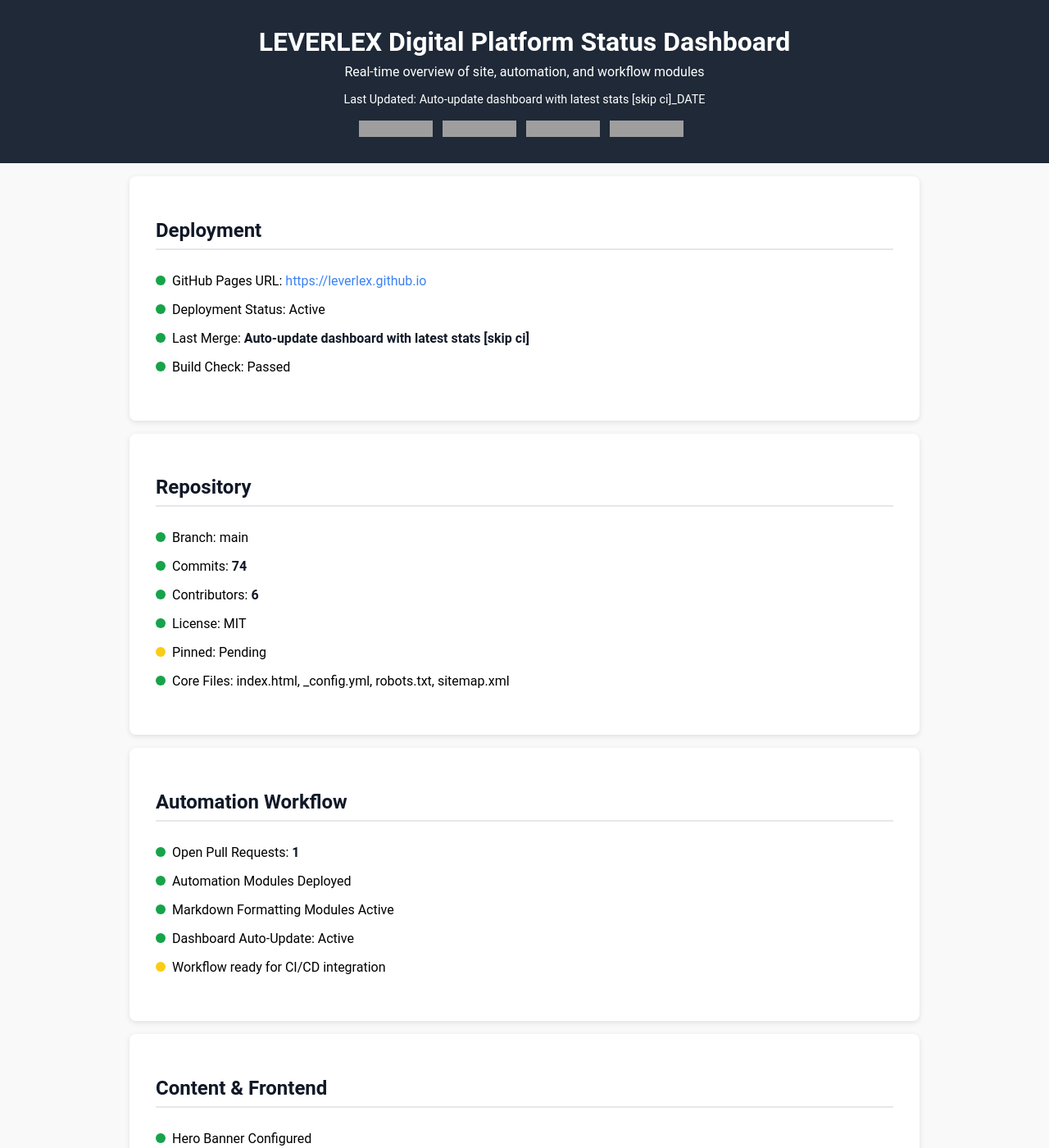
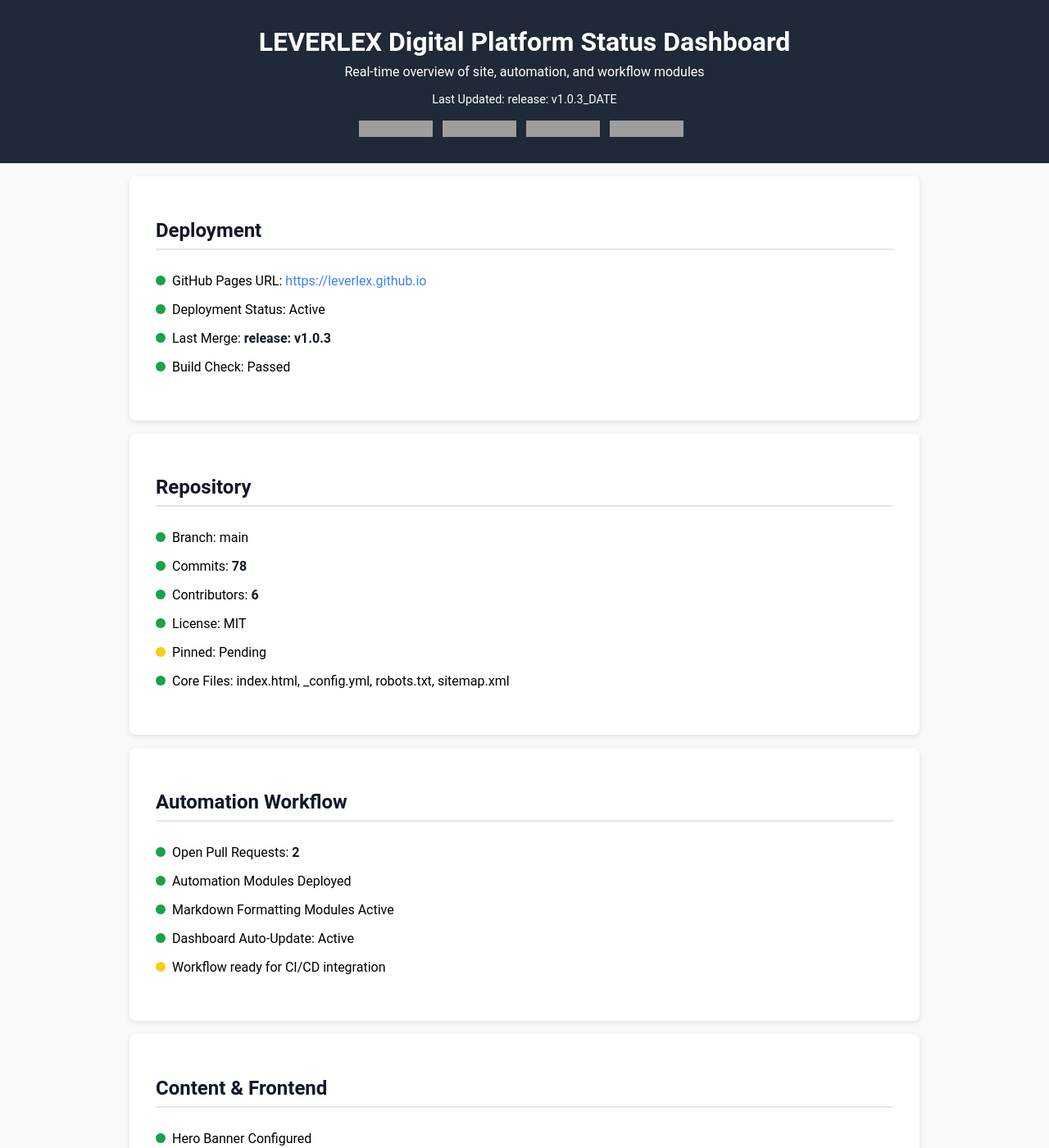
Before and after one commit to LEVERLEX/leverlex.github.io, a Jekyll site: the page dashboard.html, which Jekyll copies as it is, in a window 1280 px wide and 1400 px high. Shown: the whole window at 82% size. Built offline with Jekyll 4.4.1, drawn with Linux system fonts in a browser that asks for light colours; grey boxes are pictures that could not be loaded.

Commit message:
Auto-update dashboard with latest stats [skip ci]

```diff
--- a/dashboard.html
+++ b/dashboard.html
@@ -28,7 +28,7 @@
 <header>
   <h1>LEVERLEX Digital Platform Status Dashboard</h1>
   <p>Real-time overview of site, automation, and workflow modules</p>
-  <p style="font-size: 0.9rem; margin-top: 0.5rem;">Last Updated: Auto-update dashboard with latest stats [skip ci]_DATE</p>
+  <p style="font-size: 0.9rem; margin-top: 0.5rem;">Last Updated: release: v1.0.3_DATE</p>
   <div class="workflow-badges">
     <img src="https://img.shields.io/badge/status-active-success" alt="Status Badge" class="badge">
     <img src="https://img.shields.io/badge/deployment-github--pages-blue" alt="Deployment Badge" class="badge">
@@ -42,7 +42,7 @@
   <ul>
     <li><span class="status green"></span>GitHub Pages URL: <a href="https://leverlex.github.io" target="_blank">https://leverlex.github.io</a></li>
     <li><span class="status green"></span>Deployment Status: Active</li>
-    <li><span class="status green"></span>Last Merge: <span class="stat-value">Auto-update dashboard with latest stats [skip ci]</span></li>
+    <li><span class="status green"></span>Last Merge: <span class="stat-value">release: v1.0.3</span></li>
     <li><span class="status green"></span>Build Check: Passed</li>
   </ul>
 </section>
@@ -51,7 +51,7 @@
   <h2>Repository</h2>
   <ul>
     <li><span class="status green"></span>Branch: main</li>
-    <li><span class="status green"></span>Commits: <span class="stat-value" id="commit-count">74</span></li>
+    <li><span class="status green"></span>Commits: <span class="stat-value" id="commit-count">78</span></li>
     <li><span class="status green"></span>Contributors: <span class="stat-value" id="contributor-count">6</span></li>
     <li><span class="status green"></span>License: MIT</li>
     <li><span class="status yellow"></span>Pinned: Pending</li>
@@ -62,7 +62,7 @@
 <section>
   <h2>Automation Workflow</h2>
   <ul>
-    <li><span class="status green"></span>Open Pull Requests: <span class="stat-value" id="pr-count">1</span></li>
+    <li><span class="status green"></span>Open Pull Requests: <span class="stat-value" id="pr-count">2</span></li>
     <li><span class="status green"></span>Automation Modules Deployed</li>
     <li><span class="status green"></span>Markdown Formatting Modules Active</li>
     <li><span class="status green"></span>Dashboard Auto-Update: Active</li>
```
